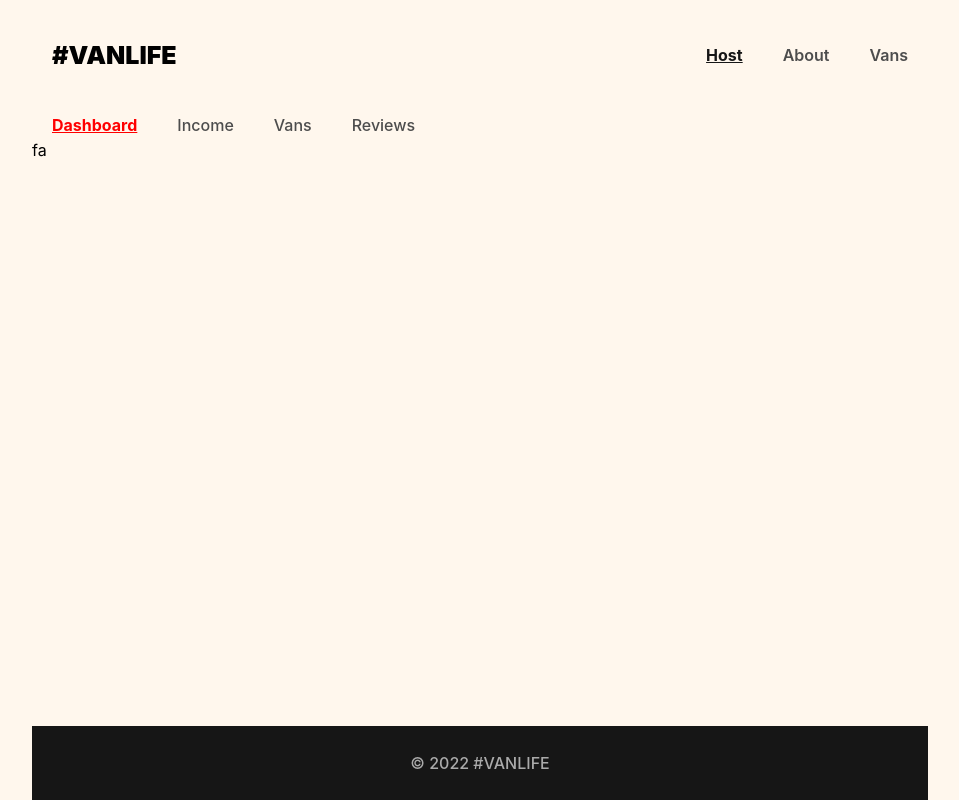
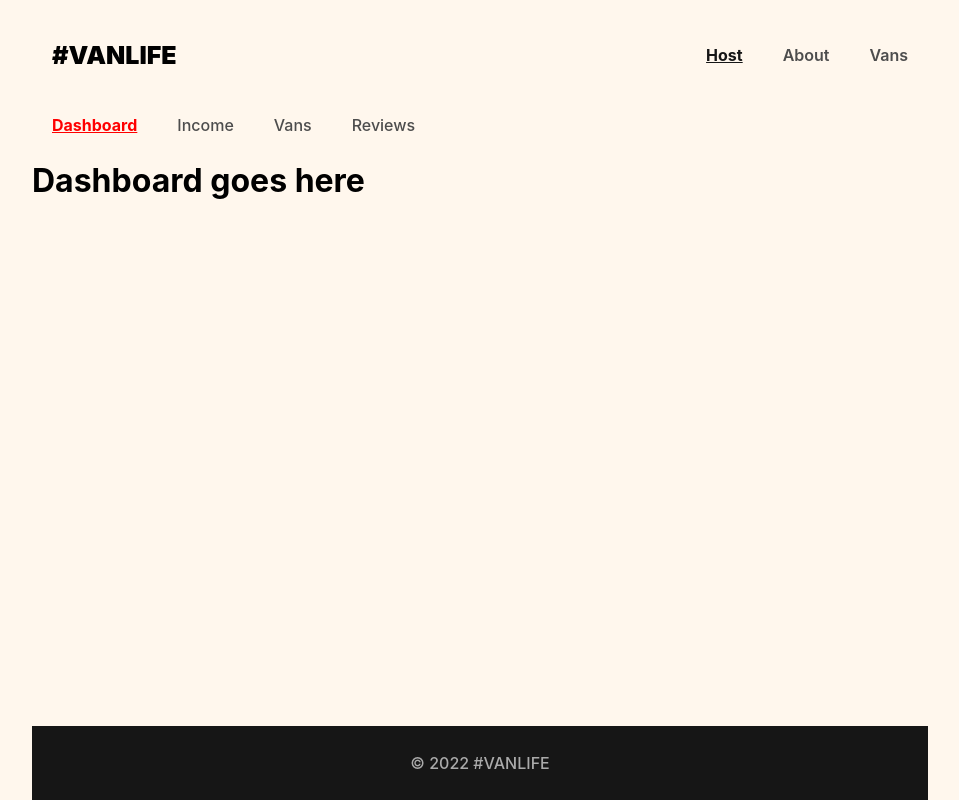
Before and after one commit to daisymod/vanlife, a React (Vite) app: page /host in a window 1280 px wide. Shown: the whole page, without its empty margins (160-1119 px from the left). Built offline with nearby package versions, Linux system fonts and the light colour scheme; what miragejs would draw is missing.

Commit message:
text update

```diff
--- a/src/pages/host/Dashboard.jsx
+++ b/src/pages/host/Dashboard.jsx
@@ -1,7 +1,7 @@
 export default function Dashboard(){
     return (
         <>
-        fa
+            <h1>Dashboard goes here</h1>
         </>
     )
 }
--- a/src/pages/host/Income.jsx
+++ b/src/pages/host/Income.jsx
@@ -1,6 +1,8 @@
 
 export default function Income(){
     return (
-        <>in</>
+        <>
+            <h1>Income goes here</h1>
+        </>
     )
 }
--- a/src/pages/host/Reviews.jsx
+++ b/src/pages/host/Reviews.jsx
@@ -1,6 +1,8 @@
 
 export default function Review(){
     return (
-        <>rev</>
+        <>
+            <h1>Review goes here</h1>
+        </>
     )
 }
```
